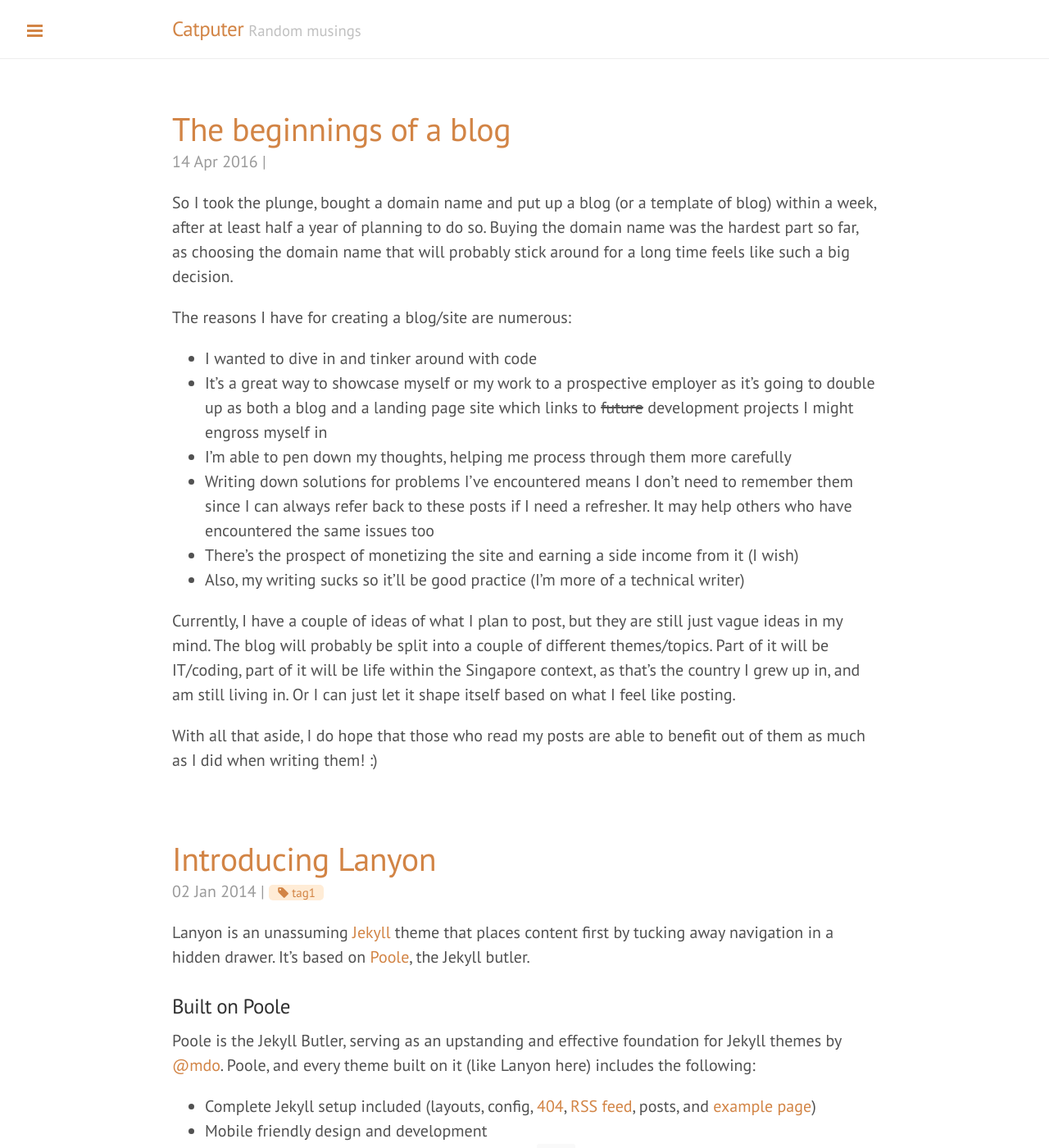
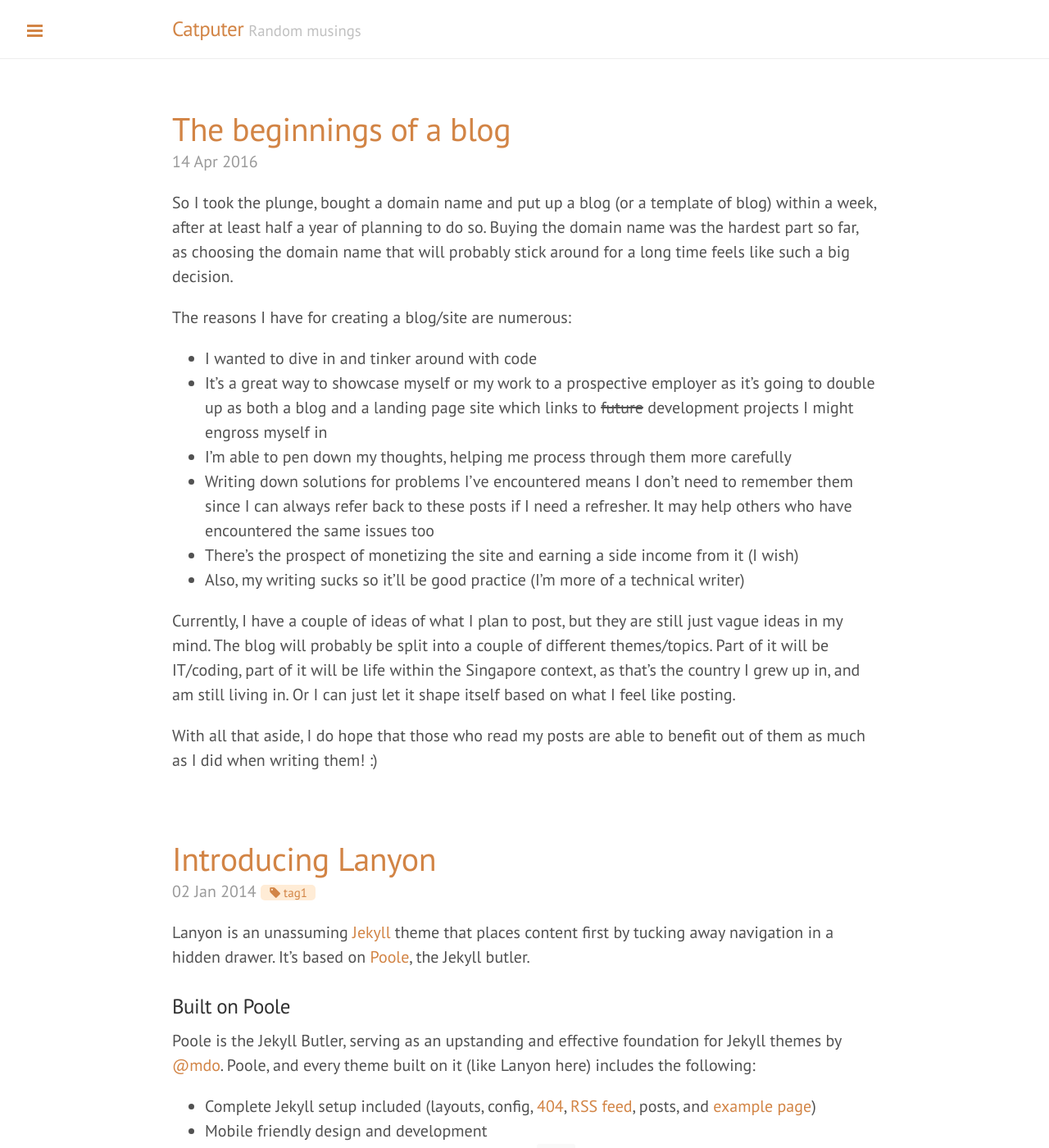
Before and after one commit to parrotchute/parrotchute.github.io, a Jekyll site: the page built from blog/index.html, in a window 1280 px wide and 1400 px high. Shown: the whole window at 82% size. Built offline with Jekyll 4.4.1, drawn with Linux system fonts in a browser that asks for light colours; nearby versions of some CDN libraries; the list of posts is cut into pages by our own code; some of the changed text lies outside the part shown.

Commit message:
Removed line from date if no tags available in /blog page

```diff
--- a/blog/index.html
+++ b/blog/index.html
@@ -13,7 +13,8 @@ layout: default
       </a>
     </h1>
 
-    <span class="post-date">{{ post.date | date_to_string }} |
+    <span class="post-date">{{ post.date | date_to_string }}
+    {% if page.tags.size > 0 %} | {% endif %}
     {% for tag in post.tags %}
       <a class="tag-mark tag-mark-small" href="/tags#{{ tag }}">{{ tag }}</a>
     {% endfor %}
```
